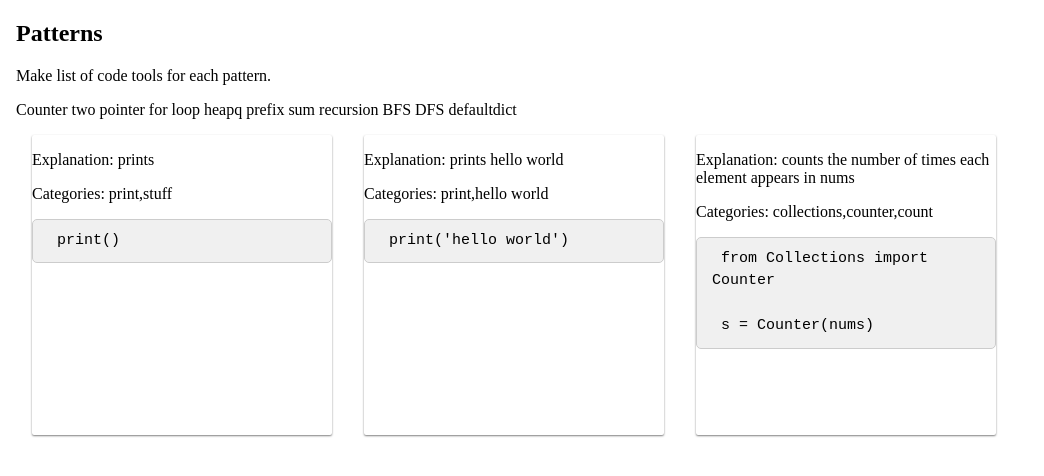
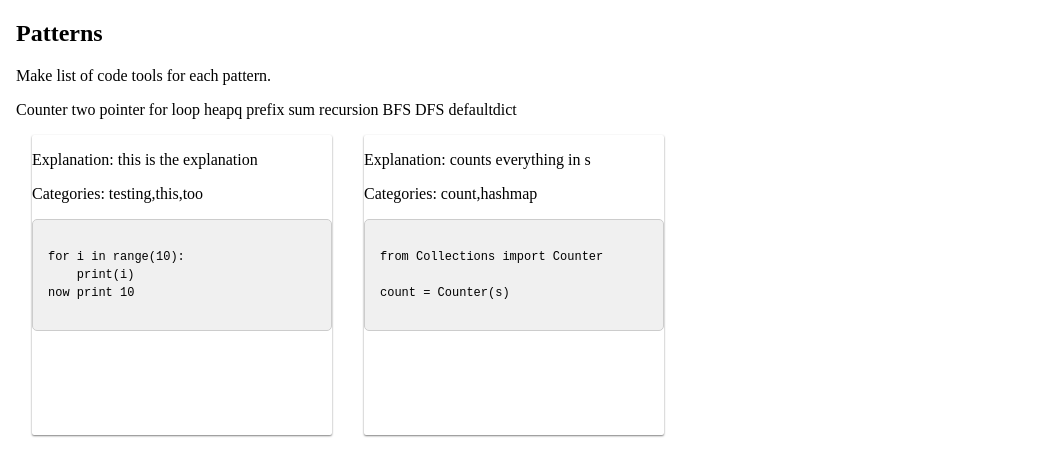
Before and after one commit to smithwithatypo/python-algorithm-snippets, an Angular app: page / in a window 1280 px wide. Shown: the top 476 px of the page, without its empty margins (0-1044 px from the left). Built offline with nearby package versions, Linux system fonts and the light colour scheme.

Commit message:
added data.ts for better code formatting

```diff
--- a/src/app/services/data-service.service.ts
+++ /dev/null
@@ -1,20 +0,0 @@
-import { Injectable } from '@angular/core';
-import { HttpClient } from '@angular/common/http';
-import { Observable } from 'rxjs';
-import { map } from 'rxjs/operators';
-import { Snippet } from '../models/snippet';
-
-@Injectable({
-  providedIn: 'root'
-})
-export class DataServiceService {
-
-  private dataUrl = '../../assets/data.json';
-  constructor(private http: HttpClient) { }
-
-  getData(): Observable<Snippet[]> {
-    return this.http.get<{data: Snippet[]}>(this.dataUrl).pipe(
-      map(response => response.data)
-    );
-  }
-}
--- a/src/app/shared/components/code-block/code-block.component.css
+++ b/src/app/shared/components/code-block/code-block.component.css
@@ -4,7 +4,7 @@
   padding: 10px 15px;
   border-radius: 5px;
   font-family: "Courier New", Courier, monospace;
-  font-size: 15px;
+  font-size: 12px;
   line-height: 1.5;
   white-space: pre-wrap;
   overflow-x: auto;
--- a/src/app/snippets/snippets.component.ts
+++ b/src/app/snippets/snippets.component.ts
@@ -1,6 +1,6 @@
 import { Component } from '@angular/core';
 import { Snippet } from '../models/snippet';
-import { DataServiceService } from '../services/data-service.service';
+import { data_source } from '../../assets/data';
 
 @Component({
   selector: 'app-snippets',
@@ -10,12 +10,9 @@ import { DataServiceService } from '../services/data-service.service';
 export class SnippetsComponent {
   data: Snippet[] = [];
 
-  constructor( private dataService: DataServiceService) { }
-
-  ngOnInit(): void {
-    this.dataService.getData().subscribe(data => this.data = data);
+  constructor( ) {
+    this.data = data_source;
   }
 
 
-
 }
--- a/src/assets/data.json
+++ /dev/null
@@ -1,21 +0,0 @@
-{
-  "data": [
-    {
-      "code": "print()",
-      "explanation": "prints",
-      "categories": ["print", "stuff"]
-    },
-
-    {
-      "code": "print('hello world')",
-      "explanation": "prints hello world",
-      "categories": ["print", "hello world"]
-    },
-
-    {
-      "code": "from Collections import Counter \n\n s = Counter(nums)",
-      "explanation": "counts the number of times each element appears in nums",
-      "categories": ["collections", "counter", "count"]
-    }
-  ]
-}
--- /dev/null
+++ b/src/assets/data.ts
@@ -0,0 +1,24 @@
+import { Snippet } from '../app/models/snippet';
+
+export const data_source: Snippet[] = [
+{
+    code:
+`
+for i in range(10):
+    print(i)
+now print 10
+`,
+    explanation: "this is the explanation",
+    categories: ["testing", "this", "too"]
+},
+{
+    code:
+`
+from Collections import Counter
+
+count = Counter(s)
+`,
+    explanation: "counts everything in s",
+    categories: ["count", "hashmap"]
+}
+];
```
Also changed, not shown: 1 other file (tests, documents, lock files or other folders).
